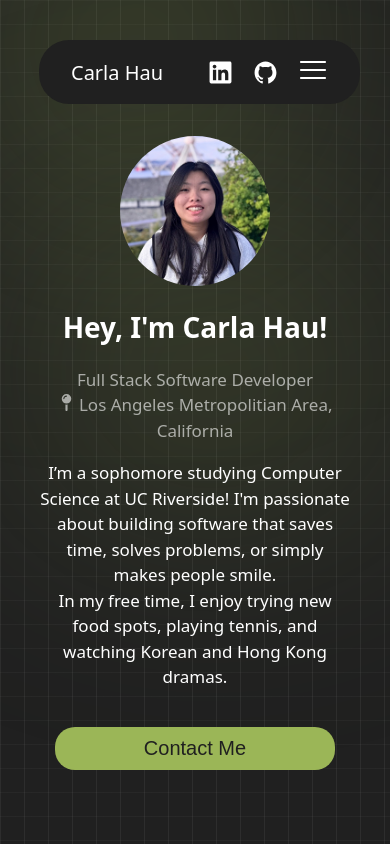
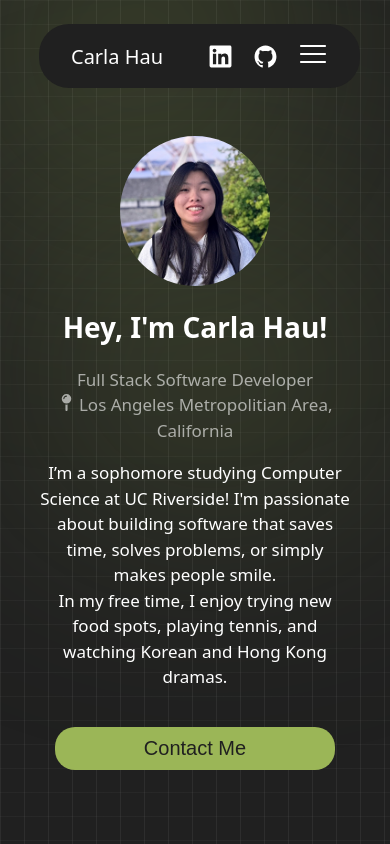
Before and after one commit to carlahauu/Portfolio-v2, a React (Vite) app: page / in a window 390 px wide. Shown: the top 844 px of the page. Built offline with nearby package versions, Linux system fonts and the light colour scheme.

Commit message:
Updated styling of navbar

```diff
--- a/src/styles/Navbar.css
+++ b/src/styles/Navbar.css
@@ -102,7 +102,7 @@
 
 @media only screen and (max-width: 565px) {
     .navContainer{
-        margin-top: -4.5em;
+        margin-top: -5.5em;
         width: 66vw;
     }
 }
```
